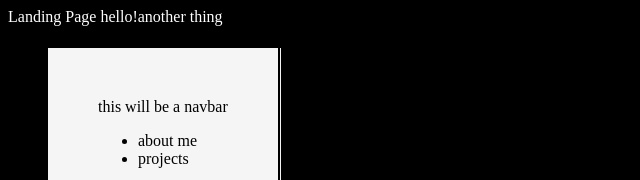
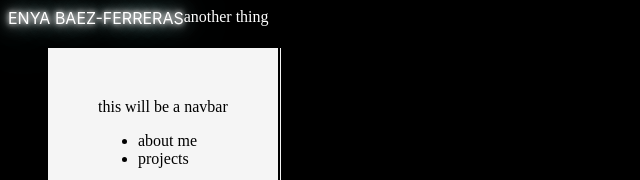
Before and after one commit to enyaneer/portfolio, a React app: page / in a window 1280 px wide. Shown: the top 180 px of the page, without its empty margins (0-640 px from the left). Built offline with nearby package versions, Linux system fonts and the light colour scheme.

Commit message:
added neon font

```diff
--- a/client/components/landing.js
+++ b/client/components/landing.js
@@ -8,7 +8,7 @@ class Landing extends Component {
   render() {
     return (
       <div id='landing'>
-        <div>Landing Page hello!</div>
+        <div className='neon'>Enya Baez-Ferreras</div>
         <div>another thing</div>
       </div>
     )
--- a/public/style.css
+++ b/public/style.css
@@ -33,3 +33,15 @@ html {
 ion-icon {
   color: black;
 }
+
+.neon {
+  font-weight: 400;
+  text-align: center;
+  text-transform: uppercase;
+  font-family: -apple-system, BlinkMacSystemFont, 'Segoe UI', Roboto,
+    Oxygen-Sans, Ubuntu, Cantarell, 'Helvetica Neue', sans-serif;
+  font-size: 1rem;
+  color: #fff;
+  text-shadow: 0 0 5px #fff, 0 0 10px #fff, 0 0 20px #fff, 0 0 40px #0ff,
+    0 0 80px #0ff, 0 0 90px #0ff, 0 0 100px #0ff, 0 0 150px #0ff;
+}
```
